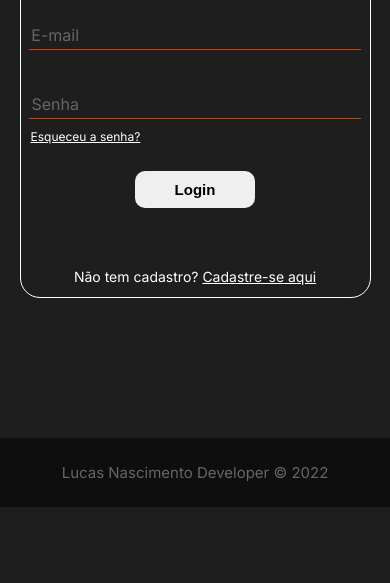
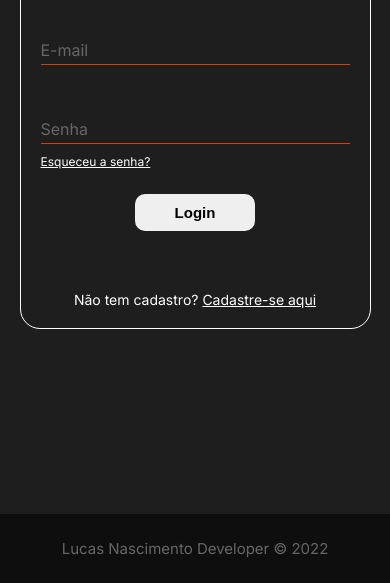
Before and after one commit to lucasnds/SiteEstudio, a plain HTML site: page login.html in a window 390 px wide. Shown: the part 383-966 px from the top of the page. Before the commit the page ends 890 px from the top, so only its background shows below. Drawn offline with Linux system fonts and the light colour scheme.

Commit message:
responsividade

```diff
--- a/css/cadastro.css
+++ b/css/cadastro.css
@@ -147,13 +147,14 @@
         cursor: pointer;
         font-size: 16px;
         font-weight: 600;
-        background-color: rgba(255, 166, 0, 0.815);
+        background-color: rgba(255, 166, 0, 0.8);
         display: block;
         margin: 30px auto;
+        transition: .5s;
     }
 
     #botao:hover {
-        background-color: rgba(255, 166, 0, 0.6);
+        background-color: rgba(255, 166, 0, 1);
     }
 
     .entreaqui a {
@@ -187,30 +188,7 @@
 
     @media (max-width:550px) {
         .principal {
-            width: 400px;
-        }
-        #nome {
-            width: 91.5%;
-        }
-        #email {
-            width: 57%;
-        }
-        #data {
-            width: 33%;
-            position: relative;
-            cursor: pointer;
-            margin-top: 20px;
-        }
-        label {
-            color: #ccc;
-            position: absolute;
-            font-size: 13px;
-        }
-        #senha {
-            width: 45%;
-        }
-        .topo {
-            margin: 10px;
+            width: 90%;
         }
         footer {
             margin-top: 80px;
@@ -221,32 +199,5 @@
         .principal {
             width: 90%;
             min-width: 320px;
-            position: relative;
-        }
-        input {
-            display: block;
-            margin: 25px auto;
-        }
-        #nome {
-            width: 95%;
-        }
-        #email {
-            width: 95%;
-        }
-        #data {
-            width: 95%;
-            position: relative;
-            cursor: pointer;
-            margin-top: 7.5px;
-        }
-        label {
-            color: #ccc;
-            position: absolute;
-            font-size: 13px;
-            left: 10px;
-            top: 250px;
-        }
-        #senha {
-            width: 95%;
         }
     }
--- a/css/login.css
+++ b/css/login.css
@@ -26,41 +26,30 @@ header {
         justify-content: center;
     }
 
-.login {
-    padding-bottom: 140px;
-}
-
     .Principal {
         border: 1px #fff solid;
         border-radius: 20px;
         width: 500px;
-    height: 30%;
         margin: 0 auto;
         align-items: center;
         text-align: center;
         position: relative;
+        padding: 20px;
     }
 
     .Principal img {
         width: 164px;
         height: 150px;
         margin: 0 auto;
-    margin-top: 15px;
     }
 
-
-/* form {
-                    width: 50%;
-                    max-width: 350px;
-                } */
-
-div.input-single {
+    .input-single {
         width: 100%;
         margin: 30px 0px;
         position: relative;
     }
 
-div.input-single label {
+    .input-single label {
         font-size: 16px;
         position: absolute;
         left: 0;
@@ -68,11 +57,10 @@ div.input-single label {
         color: #666;
         cursor: text;
         transition: 0.3s ease-in-out;
-    width: 150px;
     }
 
-div.input-single .input {
-    width: 400px;
+    .input-single .input {
+        width: 100%;
         padding: 5px;
         color: #fff;
         border: 0;
@@ -82,13 +70,13 @@ div.input-single .input {
         background-color: #1e1e1e;
     }
 
-div.input-single .input:focus,
-div.input-single .input:valid {
+    .input-single .input:focus,
+    .input-single .input:valid {
         border-bottom: 1px solid orange;
     }
 
-div.input-single .input:focus~label,
-div.input-single .input:valid~label {
+    .input-single .input:focus~label,
+    .input-single .input:valid~label {
         transform: translateY(-24px);
         font-size: 12px;
         color: #666;
@@ -108,14 +96,12 @@ button {
         font-size: 15px;
         font-weight: 600;
         margin: 20px 0px 60px 0px;
+        transition: .5s;
     }
 
     button:hover {
-    background-color: #828282;
-    color: #FFFFFF;
+        background-color: rgba(255, 255, 255, 0.849);
     }
-
-
     /* .cadastre-se {} */
 
     .cadastre-se a {
@@ -124,7 +110,6 @@ button:hover {
         cursor: default;
         align-items: flex-end;
         font-size: 1.6rem;
-    padding-bottom: 10px;
     }
 
     .cadastre-se a>span {
@@ -136,7 +121,7 @@ button:hover {
         color: #fff;
         font-size: 1.2rem;
         position: absolute;
-    left: 50px;
+        left: 20px;
         top: 340px;
     }
 
@@ -147,7 +132,7 @@ button:hover {
 
     footer {
         background-color: #0E0E0E;
-    /* align-items: center; */
+        margin-top: 185px;
     }
 
     footer p {
@@ -163,23 +148,10 @@ footer p {
 
     @media (max-width:550px) {
         .Principal {
-        width: 400px;
-    }
-    div.input-single .input {
-        width: 330px;
-    }
-    div.input-single label {
-        width: 120px;
+            width: 90%;
         }
         .cadastre-se a {
             font-size: 1.5rem;
-    }
-    #esqueceu-senha {
-        color: #fff;
-        font-size: 1.2rem;
-        position: absolute;
-        left: 35px;
-        top: 340px;
         }
     }
 
@@ -187,27 +159,8 @@ footer p {
         .Principal {
             width: 90%;
             min-width: 320px;
-        position: relative;
-    }
-    div.input-single .input {
-        width: 100%;
-        min-width: 320px;
-    }
-    div.input-single {
-        width: 95%;
-        margin: 20px auto;
-    }
-    div.input-single label {
-        width: 52px;
         }
         .cadastre-se a {
             font-size: 1.4rem;
         }
-    #esqueceu-senha {
-        color: #fff;
-        font-size: 1.2rem;
-        position: absolute;
-        left: 10px;
-        top: 315px;
     }
-}
```
Also changed, not shown: login.html (+0 -2 lines). Lines whose indentation alone changed are shown as unchanged.
